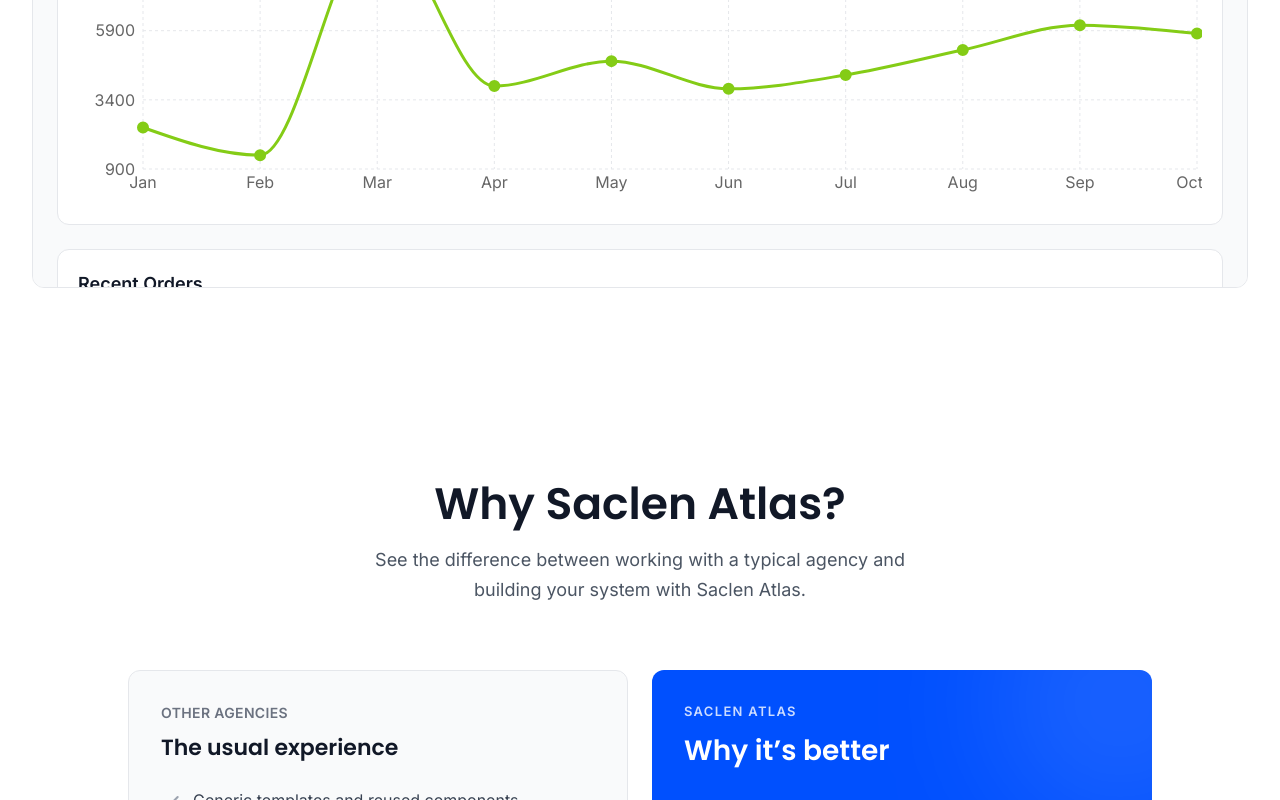
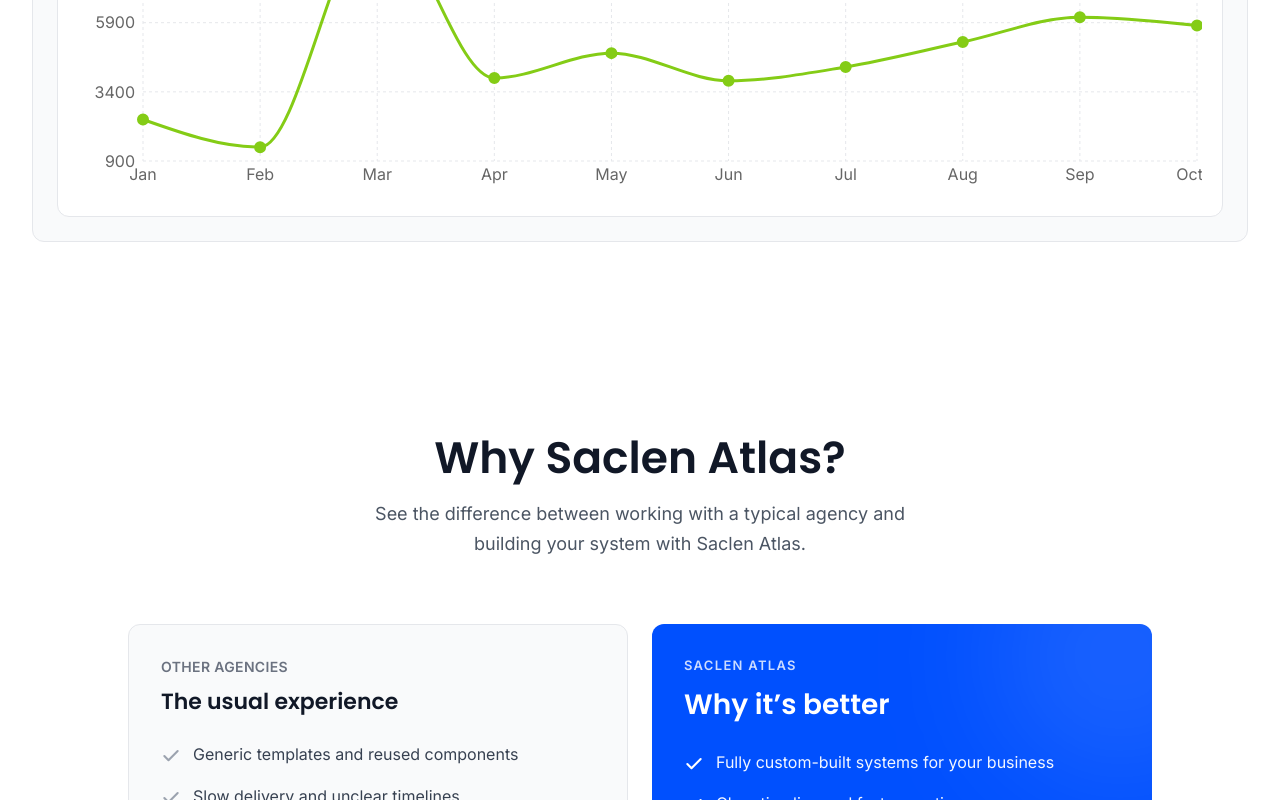
Before and after one commit to samrrahmn/saclen, a Next.js app: page / in a window 1280 px wide. Shown: the part 3537-4337 px from the top of the page. Built offline with nearby package versions, Linux system fonts and the light colour scheme.

Commit message:
refactor: remove unused dashboard section

```diff
--- a/app/components/sections/home/DemoDashboard.tsx
+++ b/app/components/sections/home/DemoDashboard.tsx
@@ -22,37 +22,6 @@ const data = [
   { name: "Aug", revenue: 5200 },
   { name: "Sep", revenue: 6100 },
   { name: "Oct", revenue: 5800 },
-];
-
-const orders = [
-  {
-    id: "#3210",
-    customer: "Sarah Johnson",
-    amount: "$2,400",
-    status: "Completed",
-    date: "Jan 20",
-  },
-  {
-    id: "#3209",
-    customer: "Michael Chen",
-    amount: "$1,800",
-    status: "Completed",
-    date: "Jan 19",
-  },
-  {
-    id: "#3208",
-    customer: "Emma Wilson",
-    amount: "$3,200",
-    status: "Processing",
-    date: "Jan 18",
-  },
-  {
-    id: "#3207",
-    customer: "James Brown",
-    amount: "$950",
-    status: "Completed",
-    date: "Jan 17",
-  },
 ];
 
 function StatCard({
@@ -87,7 +56,7 @@ function StatCard({
 function CustomTooltip({ active, payload, label }: any) {
   if (active && payload && payload.length) {
     return (
-      <div className="rounded-xl border border-gray-200 bg-white px-4 py-2 shadow-lg">
+      <div className="rounded-lg border border-gray-200 bg-white px-4 py-2 shadow-lg">
         <p className="text-sm text-gray-500">{label}</p>
         <p className="text-base font-semibold text-gray-900">
           ${payload[0].value.toLocaleString()}
@@ -95,12 +64,13 @@ function CustomTooltip({ active, payload, label }: any) {
       </div>
     );
   }
+
   return null;
 }
 
 export default function DemoDashboard() {
   return (
-    <div className="rounded-xl border border-gray-200 bg-gray-50 p-6 h-[720px] overflow-y-auto">
+    <div className="rounded-xl border border-gray-200 bg-gray-50 p-6">
       {/* Header */}
       <div className="mb-6 flex items-center justify-between">
         <div>
@@ -109,7 +79,7 @@ export default function DemoDashboard() {
             Welcome back! Here's your overview
           </p>
         </div>
-        <div className="rounded-md border border-gray-200 px-3 py-1.5 text-sm text-gray-600 bg-white">
+        <div className="rounded-md border border-gray-200 px-3 py-1.5 text-sm text-gray-600">
           Last 30 days
         </div>
       </div>
@@ -141,24 +111,28 @@ export default function DemoDashboard() {
 
       {/* Chart Card */}
       <div className="mt-6 rounded-xl border border-gray-200 bg-white p-5">
-        <h4 className="font-semibold text-gray-900 text-lg">
-          Revenue Overview
-        </h4>
-        <p className="text-sm text-gray-500 mb-4 pt-1">
+        <h4 className="font-semibold text-gray-900">Revenue Overview</h4>
+        <p className="text-sm text-gray-500 mb-4">
           Monthly performance tracking
         </p>
 
         <div className="h-[300px] w-full">
           <ResponsiveContainer width="100%" height="100%">
             <LineChart data={data}>
+              {/* Grid background */}
               <CartesianGrid strokeDasharray="3 3" stroke="#e5e7eb" />
+
               <XAxis dataKey="name" tickLine={false} axisLine={false} />
+
+              {/* Auto scale without 0 */}
               <YAxis
                 tickLine={false}
                 axisLine={false}
                 domain={["dataMin - 500", "dataMax + 500"]}
               />
+
               <Tooltip content={<CustomTooltip />} />
+
               <Line
                 type="monotone"
                 dataKey="revenue"
@@ -171,58 +145,6 @@ export default function DemoDashboard() {
           </ResponsiveContainer>
         </div>
       </div>
-
-      {/* Recent Orders */}
-      <div className="mt-6 rounded-xl border border-gray-200 bg-white overflow-hidden">
-        <div className="p-5 border-b border-gray-200">
-          <h4 className="font-semibold text-gray-900 text-lg">Recent Orders</h4>
-          <p className="text-sm text-gray-500 pt-1">
-            Latest transactions from your customers
-          </p>
-        </div>
-
-        <div className="overflow-x-auto">
-          <table className="w-full text-sm">
-            <thead className="text-gray-500">
-              <tr className="border-b border-gray-200">
-                <th className="px-5 py-3 text-left font-medium">ORDER ID</th>
-                <th className="px-5 py-3 text-left font-medium">CUSTOMER</th>
-                <th className="px-5 py-3 text-left font-medium">AMOUNT</th>
-                <th className="px-5 py-3 text-left font-medium">STATUS</th>
-                <th className="px-5 py-3 text-left font-medium">DATE</th>
-              </tr>
-            </thead>
-            <tbody>
-              {orders.map((order) => (
-                <tr
-                  key={order.id}
-                  className="border-b border-gray-100 last:border-0"
-                >
-                  <td className="px-5 py-4 font-medium text-gray-900">
-                    {order.id}
-                  </td>
-                  <td className="px-5 py-4 text-gray-700">{order.customer}</td>
-                  <td className="px-5 py-4 font-semibold text-gray-900">
-                    {order.amount}
-                  </td>
-                  <td className="px-5 py-4">
-                    <span
-                      className={`rounded-full px-3 py-1 text-xs font-medium ${
-                        order.status === "Completed"
-                          ? "bg-green-100 text-green-700"
-                          : "bg-yellow-100 text-yellow-700"
-                      }`}
-                    >
-                      {order.status}
-                    </span>
-                  </td>
-                  <td className="px-5 py-4 text-gray-600">{order.date}</td>
-                </tr>
-              ))}
-            </tbody>
-          </table>
-        </div>
-      </div>
     </div>
   );
 }
```
